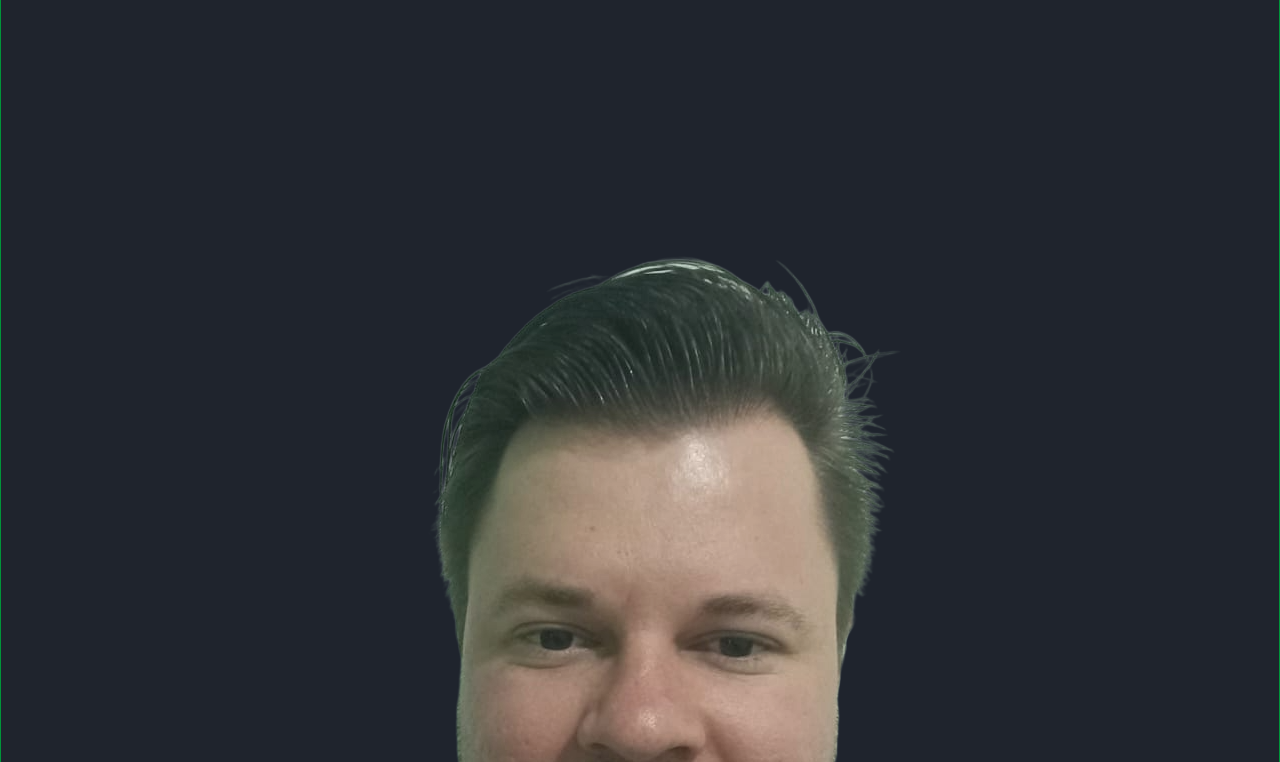
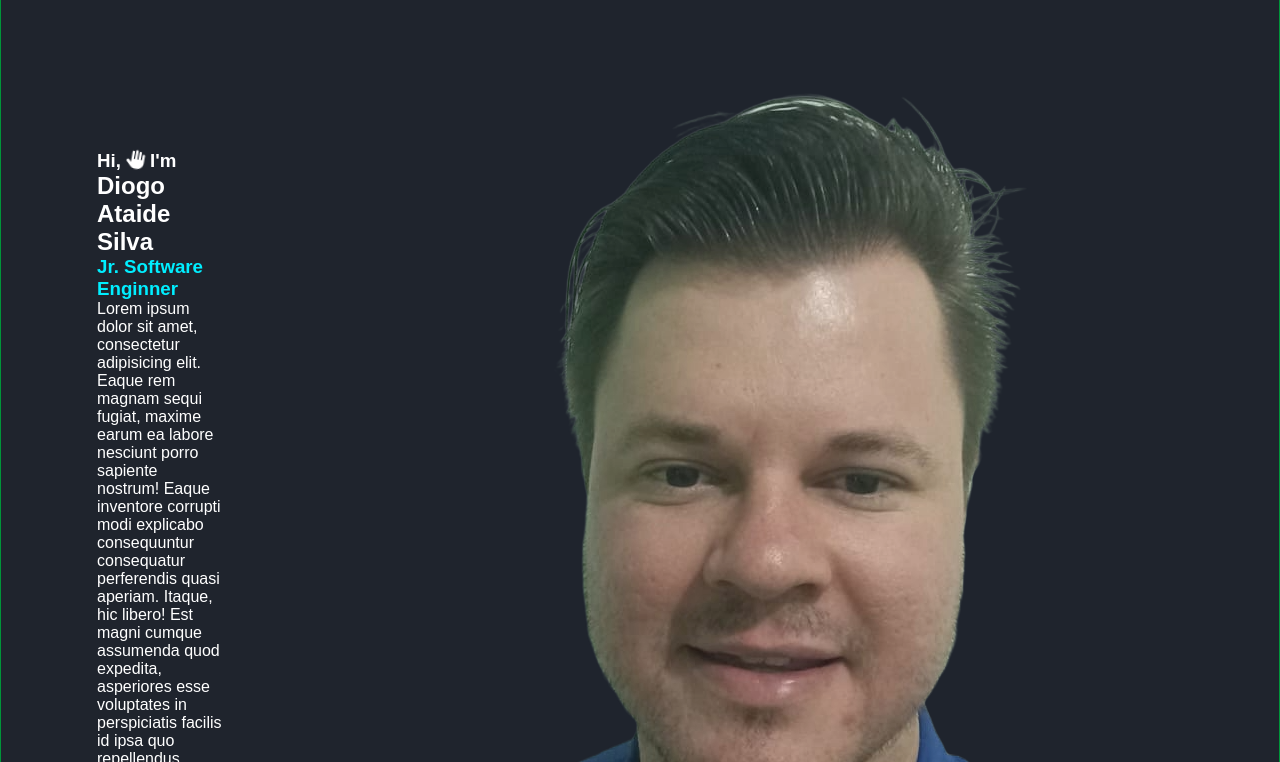
Before and after one commit to diatsilva007/portfolio, a plain HTML site: page index.html in a window 1280 px wide. Shown: the part 262-1024 px from the top of the page. Drawn offline with nearby package versions, Linux system fonts and the light colour scheme.

Commit message:
feat: adicionado código css para classe home da section home

```diff
--- a/css/style.css
+++ b/css/style.css
@@ -67,6 +67,13 @@ span {
     color: var(--main-color);
 }
 
+.home, .about {
+    display: flex;
+    flex-direction: row;
+    justify-content: space-evenly;
+    align-items: center;
+}
+
 /* Configurações de cores */
 :root {
   --main-color: #00eeff;
```
